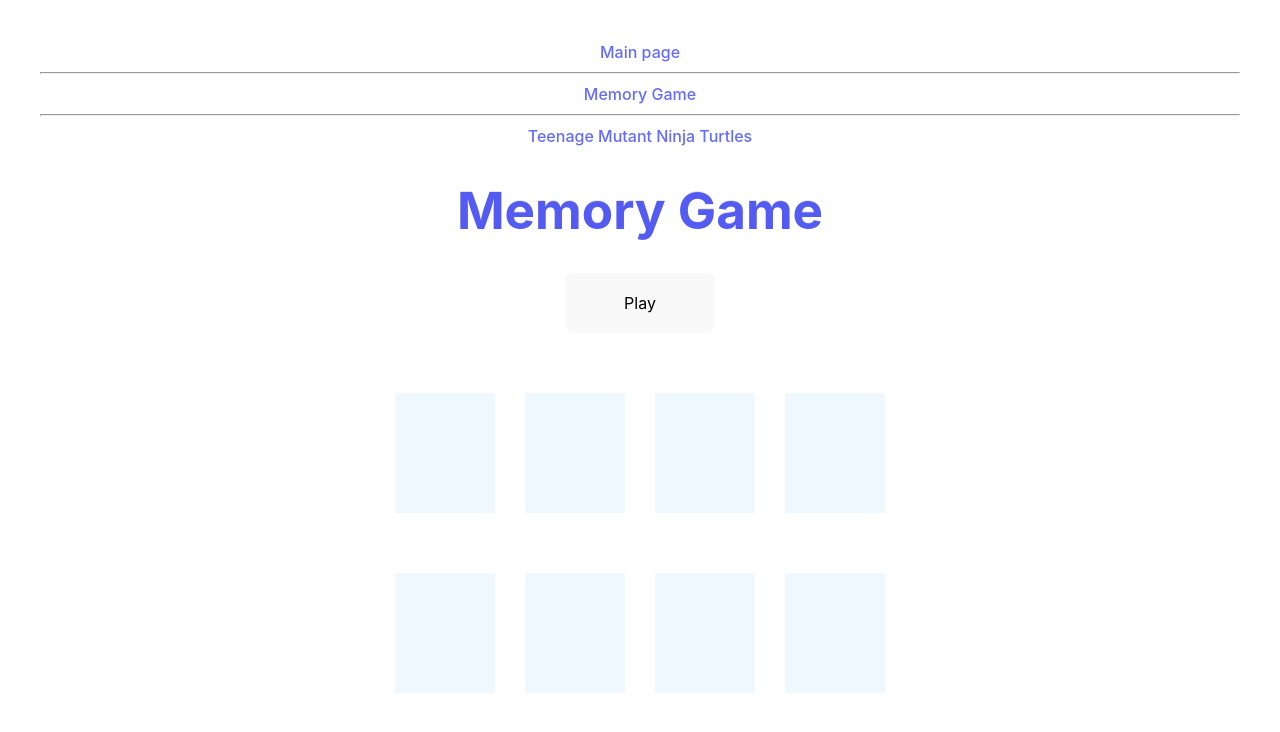
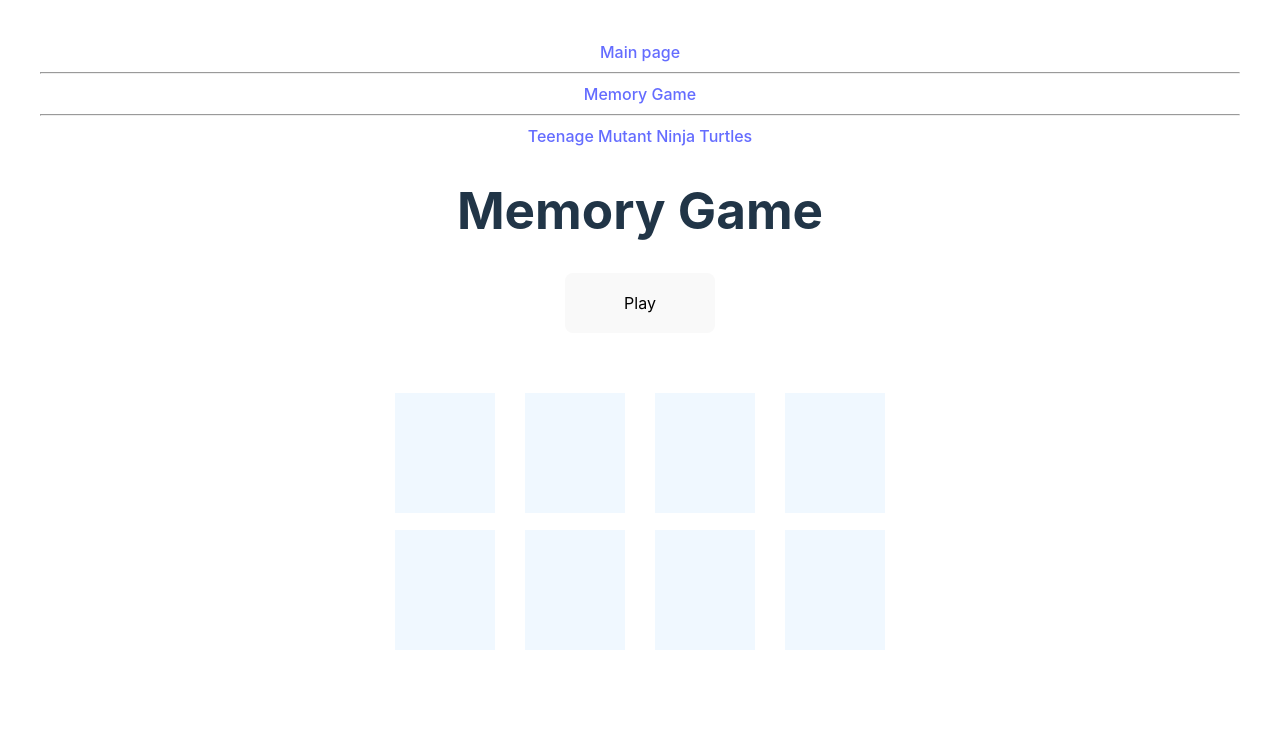
Before and after one commit to anderq0/web36vue, a Vue app: page /web36vue/about in a window 1280 px wide. Shown: the top 732 px of the page. Built offline with nearby package versions, Linux system fonts and the light colour scheme.

Commit message:
26092024

```diff
--- a/src/components/MemoryGame.vue
+++ b/src/components/MemoryGame.vue
@@ -3,7 +3,7 @@
   <button @click="resetGame">Play</button>
 
   <div class="memoryGame flex fdc aic">
-    <div class="flex ">
+    <div class="flex">
       <div @click="decideVisibility('first', '7peak')">
         <img
           v-if="visibilityMeaning.first"
@@ -42,7 +42,7 @@
       </div>
     </div>
 
-    <div class="flex">
+    <div class="flex cringe">
       <div @click="decideVisibility('fifth', 'dama')">
         <img
           v-if="visibilityMeaning.fifth"
@@ -85,7 +85,20 @@
 
 <script setup lang="ts">
 import { ref } from "vue";
+const memoryBlockList = ref([
+  {classFront:"frame frontPic",src:"muzhik.png",alt:"muzhik", backPic:"frame backPic", id:1},
+  {classFront:"frame frontPic",src:"muzhik.png",alt:"muzhik", backPic:"frame backPic",id:2 },
 
+  {classFront:"frame frontPic",src:"dama.jpeg",alt:"dama", backPic:"frame backPic", id:3},
+  {classFront:"frame frontPic",src:"dama.jpeg",alt:"dama", backPic:"frame backPic", id:4},
+
+  {classFront:"frame frontPic",src:"9bub.png",alt:"9bub", backPic:"frame backPic",id:5},
+  {classFront:"frame frontPic",src:"9bub.png",alt:"9bub", backPic:"frame backPic",id:6},
+
+  {classFront:"frame frontPic",src:"7peak.jpg",alt:"7peak", backPic:"frame backPic",id:7},
+  {classFront:"frame frontPic",src:"7peak.jpg",alt:"7peak", backPic:"frame backPic",id:8},
+])
+console.log(memoryBlockList.value[0])
 const visibilityMeaning = ref({
   first: false,
   second: false,
@@ -133,7 +146,7 @@
 </script>
 
 <style scoped>
-@-webkit-keyframes pulsate {
+/* @-webkit-keyframes pulsate {
  50% { color: #fff; text-shadow: 0 -1px rgba(0,0,0,.3), 0 0 5px #ffd, 0 0 8px #fff; }
 }
 @keyframes pulsate {
@@ -144,11 +157,15 @@
   color: #535bf2;
   text-shadow: 0 -1px rgba(0,0,0,.1);
   -webkit-animation: pulsate-27379236 2.2s cubic-bezier(0.34, -0.3, 1, 0.93) infinite;
+} */
+.cringe {
+  position: fixed;
+  top: 500px;
 }
 .frame {
   background-color: aliceblue;
+  height: 120px;
   width: 100px;
-  height: 120px;
 }
 .flex {
   margin-top: 30px;
```
Also changed, not shown: 1 other file (tests, documents, lock files or other folders).
